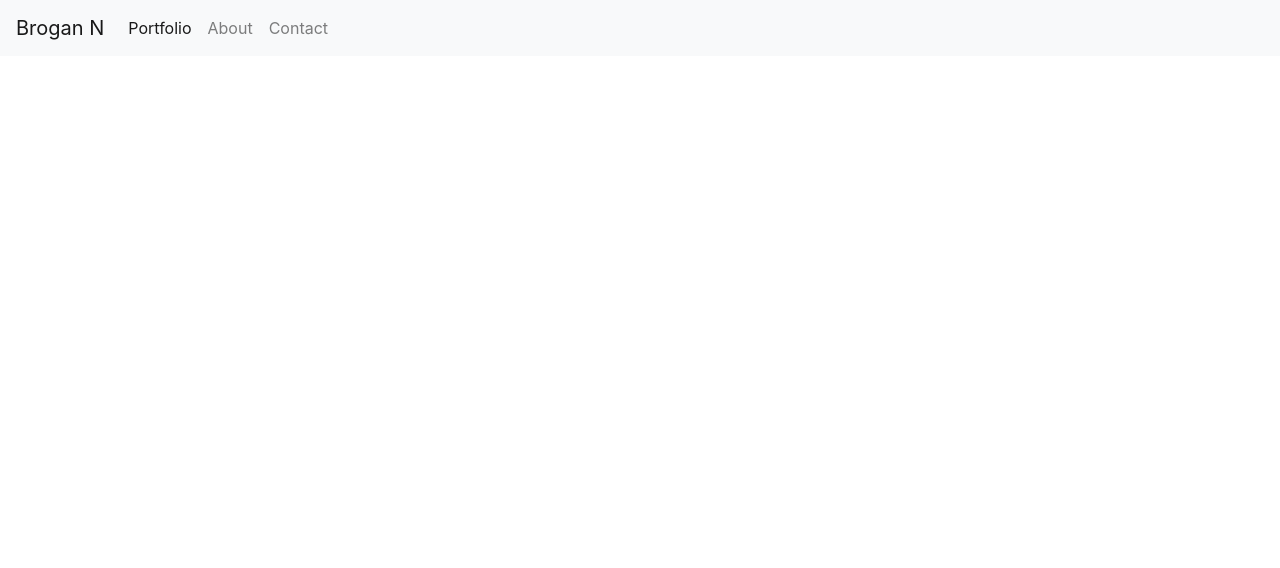
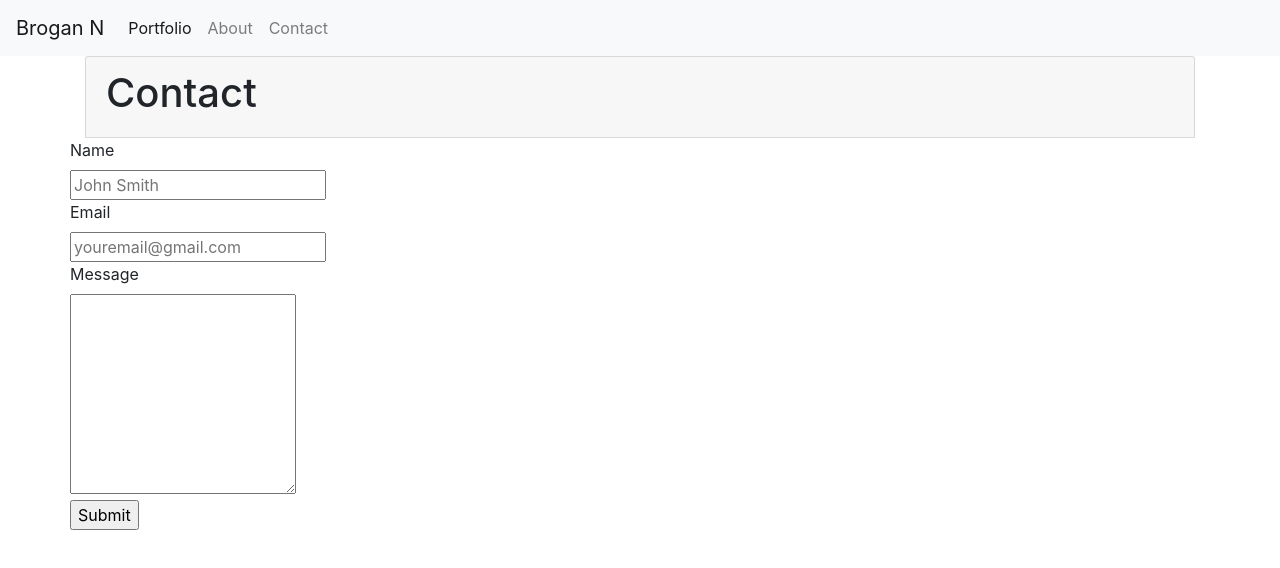
Before and after one commit to broganneagle/HW2, a plain HTML site: page contact.html in a window 1280 px wide. Drawn offline with nearby package versions, Linux system fonts and the light colour scheme.

Commit message:
3rd commit update

```diff
--- a/contact.html
+++ b/contact.html
@@ -28,6 +28,40 @@
         </div>
       </nav>
 
+<!--Contact-->
+<div class="container">
+    <div class="row"><br>
+        <div class="col-lg-12 col-md-12 col-sm-12">
+            <div class="card card-header">
+                <h1>Contact</h1>
+            </div>
+        </div>
+        <form action="action_page.php">
 
+        <div class="row"><br>
+        <div class="col-lg-4 col-md-4 col-sm-4">
+      <label for="name">Name</label>
+      <input type="text" id="name" name="name" placeholder="John Smith">
+      <div class="row"><br>
+        <div class="col-lg-4 col-md-4 col-sm-4">
+      <label for="email">Email</label>
+      <input type="text" id="email" name="email" placeholder="youremail@gmail.com">
+            </div>
+        </div>
+    </div>
+</div>
+
+
+      <div class="row"><br>
+        <div class="col-lg-4 col-md-4 col-sm-4">
+
+      <label for="message">Message</label>
+      <textarea id="subject" name="message"  style="height:200px"></textarea>
+    </div>
+</div>
+      <input type="submit" value="Submit">
+
+    </form>
+  </div>
 </body>
 </html>
```
Also changed, not shown: index.html (+2 -2 lines), portfolio.html (+10 -3 lines).
